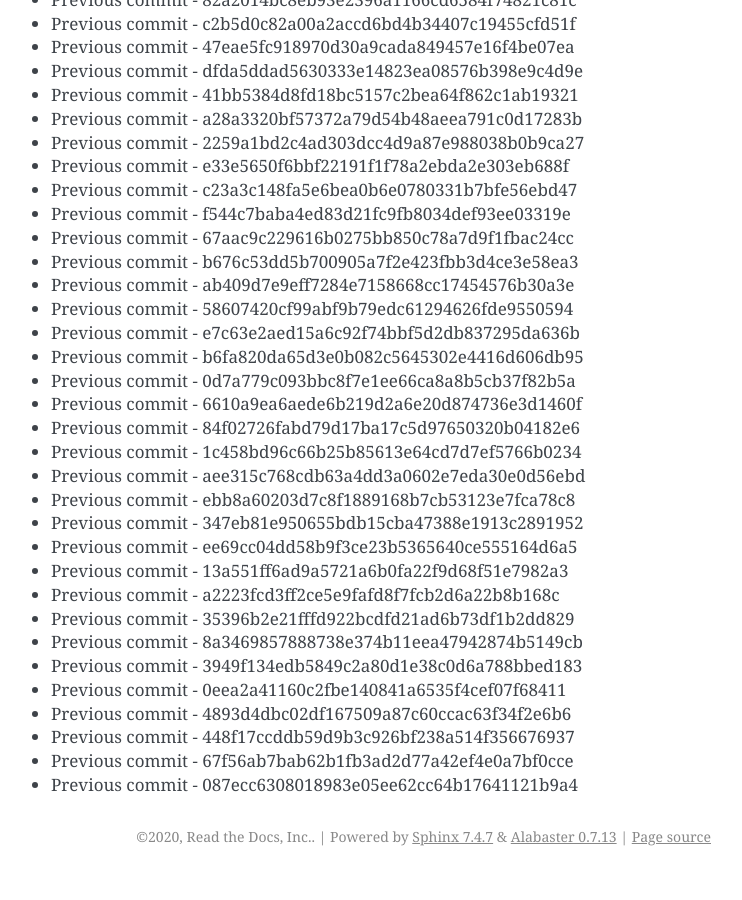
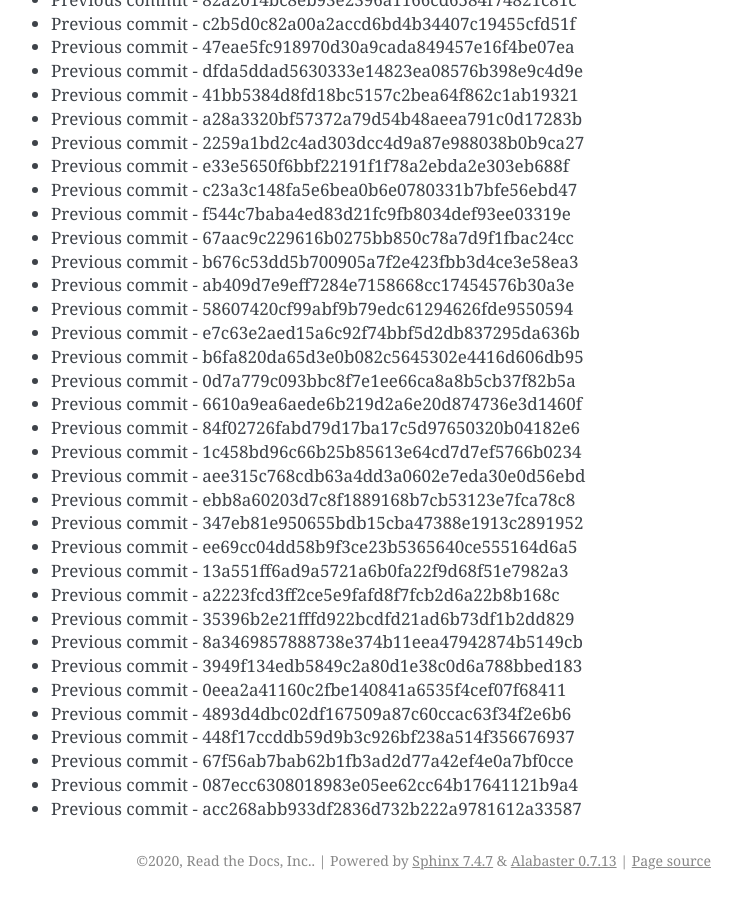
Before and after one commit to readthedocs/rtd-git-stresstest, a Sphinx documentation site: the page built from docs/updates.rst, in a window 1280 px wide and 900 px high, scrolled down 26166 px. Shown: the whole window, without its empty margins (399-1141 px from the left). Built offline with Sphinx 7.4.7, drawn with Linux system fonts in a browser that asks for light colours; before the commit the page ends 27042 px from its top, so only the background shows below that.

Commit message:
Generating commit from previous: acc268abb933df2836d732b222a9781612a33587

```diff
--- a/docs/updates.rst
+++ b/docs/updates.rst
@@ -1131,3 +1131,4 @@ It can be tested for any performance characteristics.
 * Previous commit - 448f17ccddb59d9b3c926bf238a514f356676937
 * Previous commit - 67f56ab7bab62b1fb3ad2d77a42ef4e0a7bf0cce
 * Previous commit - 087ecc6308018983e05ee62cc64b17641121b9a4
+* Previous commit - acc268abb933df2836d732b222a9781612a33587
```
